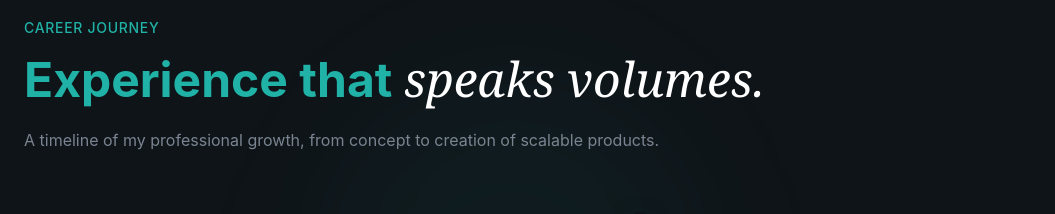
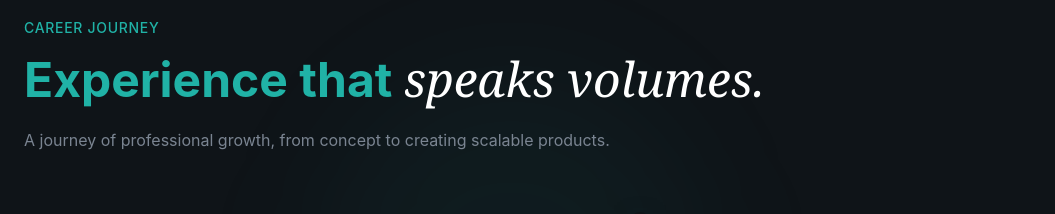
Before and after one commit to aayushmlk/Personal-Portfolio, a React (Vite) app: page / in a window 1280 px wide. Shown: the part 3700-3914 px from the top of the page, without its empty margins (0-1055 px from the left). Built offline with nearby package versions, Linux system fonts and the light colour scheme.

Commit message:
exp change

```diff
--- a/src/sections/Experience.jsx
+++ b/src/sections/Experience.jsx
@@ -79,7 +79,7 @@ export const Experience = () => {
             className="text-muted-foreground
            animate-fade-in animation-delay-200"
           >
-            A timeline of my professional growth, from concept to creation of scalable products.
+            A journey of professional growth, from concept to creating scalable products.
           </p>
         </div>
 
```
